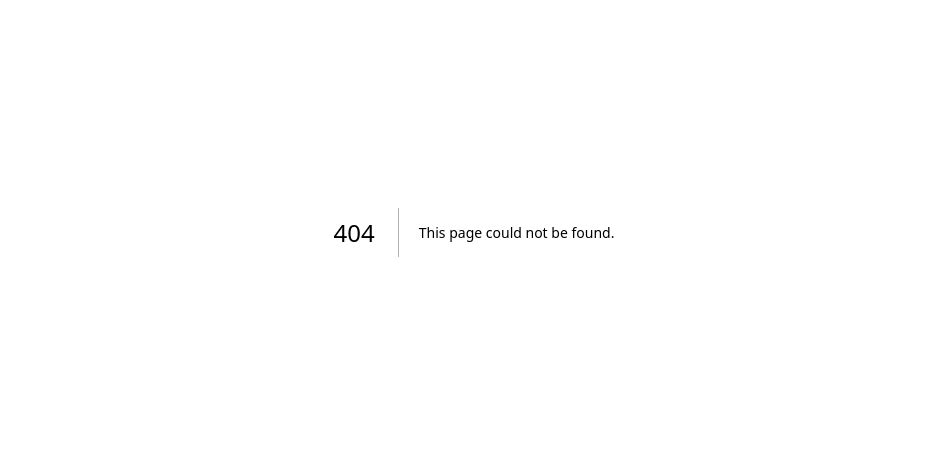
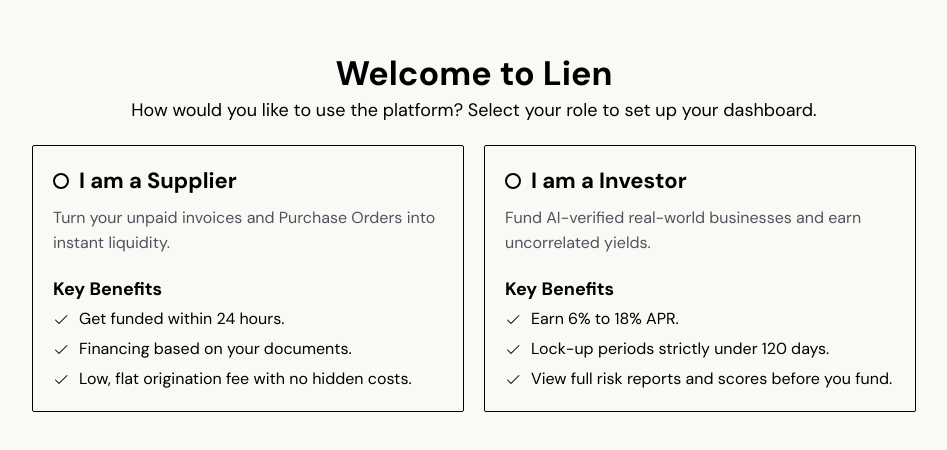
Before and after one commit to we-are-lumen/Lien, a Next.js app in the folder frontend/: page /role-select in a window 1280 px wide. Before the commit this address had no page. Shown: the part 168-618 px from the top of the page, without its empty margins (166-1113 px from the left). Built offline with nearby package versions, Linux system fonts and the light colour scheme.

Commit message:
feat(role-select): slicing role select page

```diff
--- /dev/null
+++ b/frontend/app/role-select/components/RoleCard.tsx
@@ -0,0 +1,42 @@
+"use client";
+
+import { Box, Flex, Paper, Text, Title } from "@mantine/core";
+import { CheckIcon } from "@phosphor-icons/react";
+
+const RoleCard = ({
+  title,
+  description,
+  benefits,
+}: {
+  title: string;
+  description: string;
+  benefits: string[];
+}) => {
+  return (
+    <Paper
+      bd={"1px solid black"}
+      p={20}
+      maw={"27rem"}
+      className="cursor-pointer hover:bg-neutral-100!"
+    >
+      <Flex align={"center"} gap={10} mb={10}>
+        <Box w={16} h={16} bd={"2px solid black"} bdrs={99}></Box>
+        <Title order={3}>{title}</Title>
+      </Flex>
+      <Text c={"dimmed"}>{description}</Text>
+      <Flex mt={20} gap={5} direction={"column"}>
+        <Title order={4}>Key Benefits</Title>
+        <Flex direction={"column"} gap={5}>
+          {benefits.map((item, key) => (
+            <Flex key={key} align={"center"} gap={"xs"}>
+              <CheckIcon className="shrink-0" />
+              <Text>{item}</Text>
+            </Flex>
+          ))}
+        </Flex>
+      </Flex>
+    </Paper>
+  );
+};
+
+export default RoleCard;
--- /dev/null
+++ b/frontend/app/role-select/page.tsx
@@ -0,0 +1,38 @@
+import { Center, Flex, Text, Title } from "@mantine/core";
+import RoleCard from "./components/RoleCard";
+
+const RoleSelectPage = () => {
+  return (
+    <Center h={"100dvh"}>
+      <Flex direction={"column"} align={"center"}>
+        <Title ta={"center"}>Welcome to Lien</Title>
+        <Text size="lg" ta={"center"}>
+          How would you like to use the platform? Select your role to set up
+          your dashboard.
+        </Text>
+        <Flex mt={20} gap={20}>
+          <RoleCard
+            title="I am a Supplier"
+            description="Turn your unpaid invoices and Purchase Orders into instant liquidity."
+            benefits={[
+              "Get funded within 24 hours.",
+              "Financing based on your documents.",
+              "Low, flat origination fee with no hidden costs.",
+            ]}
+          />
+          <RoleCard
+            title="I am a Investor"
+            description="Fund AI-verified real-world businesses and earn uncorrelated yields."
+            benefits={[
+              "Earn 6% to 18% APR.",
+              "Lock-up periods strictly under 120 days.",
+              "View full risk reports and scores before you fund.",
+            ]}
+          />
+        </Flex>
+      </Flex>
+    </Center>
+  );
+};
+
+export default RoleSelectPage;
```
